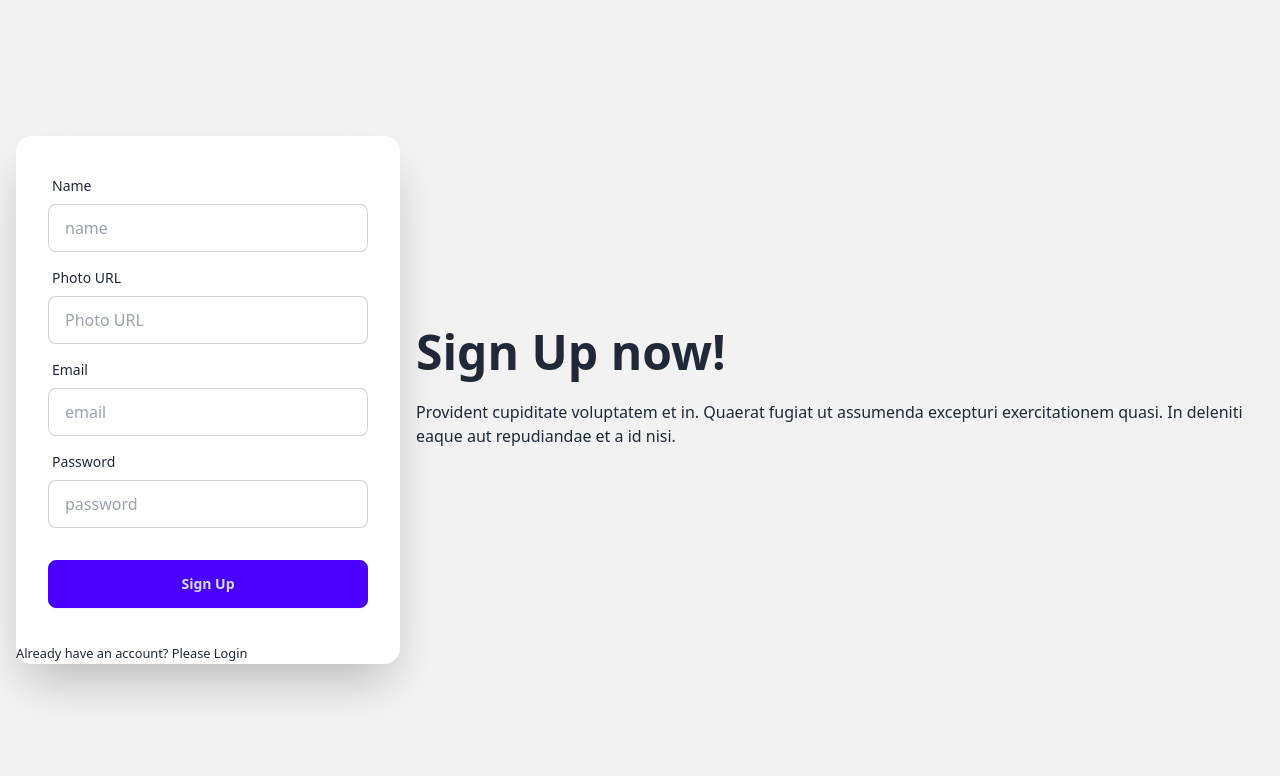
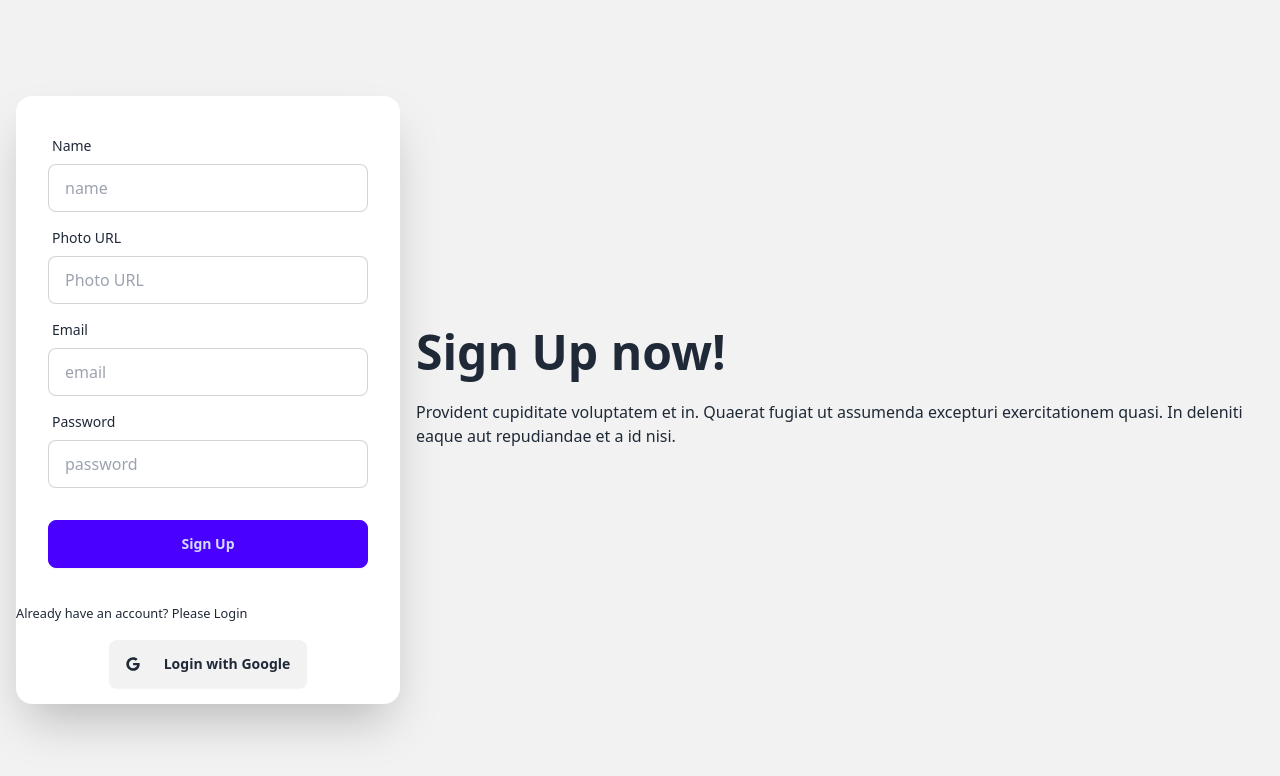
Before and after one commit to Abubokkor98/bistro-boss-client, a React (Vite) app: page /signup in a window 1280 px wide. Shown: the top 776 px of the page. Built offline with nearby package versions, Linux system fonts and the light colour scheme; no server answers.

Commit message:
Save User if he doesn’t exists in the database

```diff
--- a/src/Layout/Dashboard.jsx
+++ b/src/Layout/Dashboard.jsx
@@ -10,14 +10,22 @@ import {
 import { FaMessage } from "react-icons/fa6";
 import { MdReviews } from "react-icons/md";
 import { NavLink, Outlet } from "react-router-dom";
+import useCart from "../CustomHooks/useCart";
 
 export default function Dashboard() {
+  const [cart] = useCart();
+
+  // TODO: get isAdmin value from the database
+  const isAdmin = true;
+
   return (
     <div className="flex">
       <div className="w-64 min-h-screen bg-orange-400">
         <div className="uppercase p-5">
           <h2 className="text-3xl font-bold">bistro boss</h2>
-          <span className="text-xl font-semibold tracking-[0.5em]">RESTURANT</span>
+          <span className="text-xl font-semibold tracking-[0.5em]">
+            RESTURANT
+          </span>
         </div>
         <ul className="menu">
           <li>
@@ -51,6 +59,7 @@ export default function Dashboard() {
             </NavLink>
           </li>
           <div className="divider"></div>
+          {/* common navlinks */}
           <li>
             <NavLink to={"/"}>
               <FaHome></FaHome>
--- a/src/Pages/Login/Login.jsx
+++ b/src/Pages/Login/Login.jsx
@@ -9,6 +9,7 @@ import { AuthContext } from "../../providers/AuthProvider";
 import { Link, useLocation, useNavigate } from "react-router-dom";
 import { Helmet } from "react-helmet-async";
 import Swal from "sweetalert2";
+import GoogleLogin from "../../components/SocialLogin/GoogleLogin";
 
 export default function Login() {
   // const chaptchaRef = useRef();
@@ -127,11 +128,14 @@ export default function Login() {
                 />
               </div>
             </form>
-            <p>
+            <p className="p-4">
               <small>
                 New Here? <Link to={"/signup"}>Create an accout</Link>
               </small>
             </p>
+            <div className="text-center">
+            <GoogleLogin></GoogleLogin>
+            </div>
           </div>
         </div>
       </div>
--- a/src/Pages/SignUp/SignUp.jsx
+++ b/src/Pages/SignUp/SignUp.jsx
@@ -5,6 +5,7 @@ import { AuthContext } from "../../providers/AuthProvider";
 import { Link, useNavigate } from "react-router-dom";
 import Swal from "sweetalert2";
 import useAxiosPublic from "../../CustomHooks/useAxiosPublic";
+import GoogleLogin from "../../components/SocialLogin/GoogleLogin";
 
 export default function SignUp() {
   const {
@@ -155,6 +156,9 @@ export default function SignUp() {
                 Already have an account? <Link to={"/login"}>Please Login</Link>
               </small>
             </p>
+            <div className="text-center">
+                        <GoogleLogin></GoogleLogin>
+                        </div>
           </div>
         </div>
       </div>
--- /dev/null
+++ b/src/components/SocialLogin/GoogleLogin.jsx
@@ -0,0 +1,44 @@
+import React from "react";
+import { FaGoogle } from "react-icons/fa";
+import useAuth from "../../CustomHooks/useAuth";
+import useAxiosPublic from "../../CustomHooks/useAxiosPublic";
+import { useNavigate } from "react-router-dom";
+
+export default function GoogleLogin() {
+  const { GoogleSignIn } = useAuth();
+  const axiosPublic = useAxiosPublic();
+  const navigate = useNavigate();
+
+  const handleGoogleSignIn = () => {
+    GoogleSignIn()
+      .then((result) => {
+        console.log(result.user);
+        const userInfo = {
+          name: result.user?.displayName,
+          email: result.user?.email,
+        };
+        axiosPublic
+          .post("/users", userInfo)
+          .then((res) => {
+            console.log(res.data);
+            navigate("/");
+          })
+          .then((err) => {
+            console.log(err.message);
+          });
+      })
+      .then((err) => {
+        console.log(err.message);
+      });
+  };
+  return (
+    <div className="p-4">
+      <div>
+        <button onClick={handleGoogleSignIn} className="btn">
+          <FaGoogle className="mr-4" />
+          Login with Google
+        </button>
+      </div>
+    </div>
+  );
+}
--- a/src/providers/AuthProvider.jsx
+++ b/src/providers/AuthProvider.jsx
@@ -2,8 +2,10 @@ import { createContext, useEffect, useState } from "react";
 import {
   createUserWithEmailAndPassword,
   getAuth,
+  GoogleAuthProvider,
   onAuthStateChanged,
   signInWithEmailAndPassword,
+  signInWithPopup,
   signOut,
   updateProfile,
 } from "firebase/auth";
@@ -42,6 +44,13 @@ export default function AuthProvider({ children }) {
     });
   };
 
+  // google login
+  const googleProvider = new GoogleAuthProvider();
+  const GoogleSignIn = () => {
+    setLoading(true);
+    return signInWithPopup(auth, googleProvider);
+  };
+
   useEffect(() => {
     const unsubscribe = onAuthStateChanged(auth, (currentUser) => {
       setUser(currentUser);
@@ -60,6 +69,7 @@ export default function AuthProvider({ children }) {
     signIn,
     logOut,
     updateUserProfile,
+    GoogleSignIn,
   };
   return (
     <AuthContext.Provider value={authInfo}>{children}</AuthContext.Provider>
```
